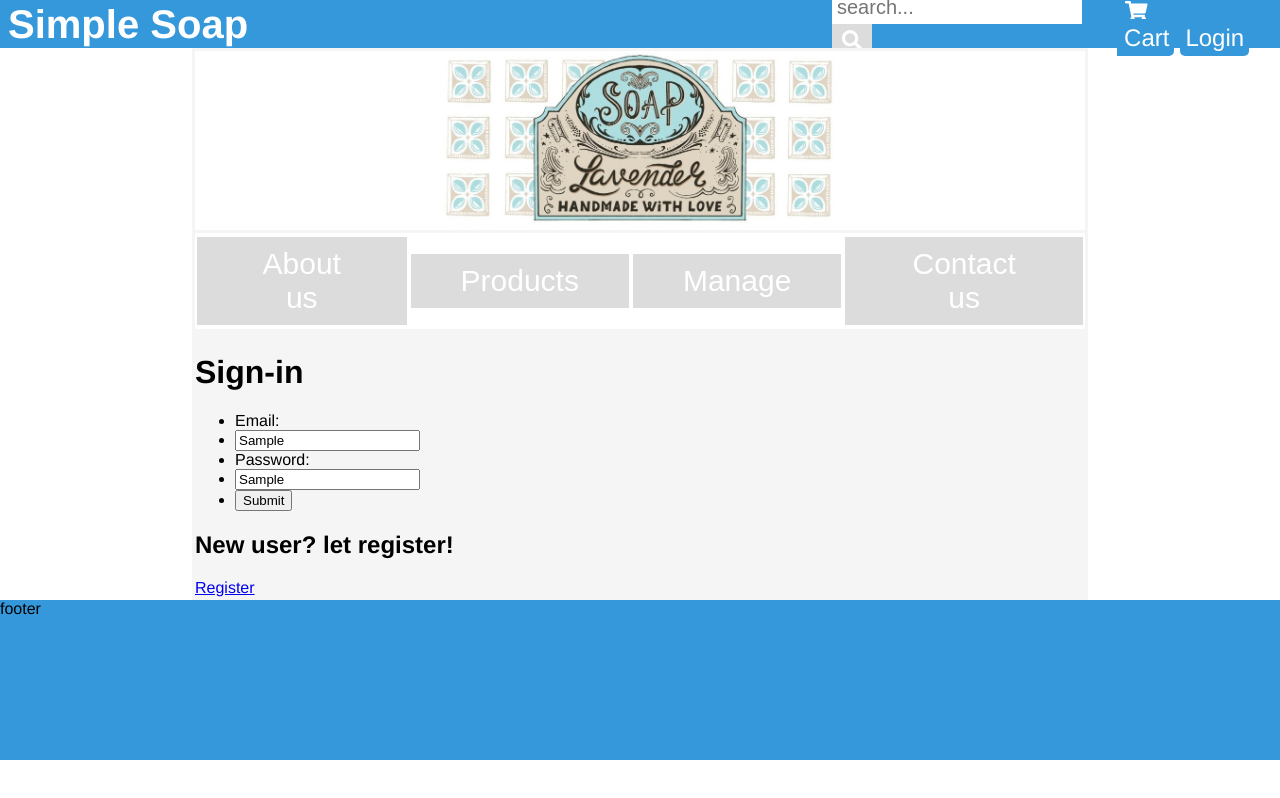
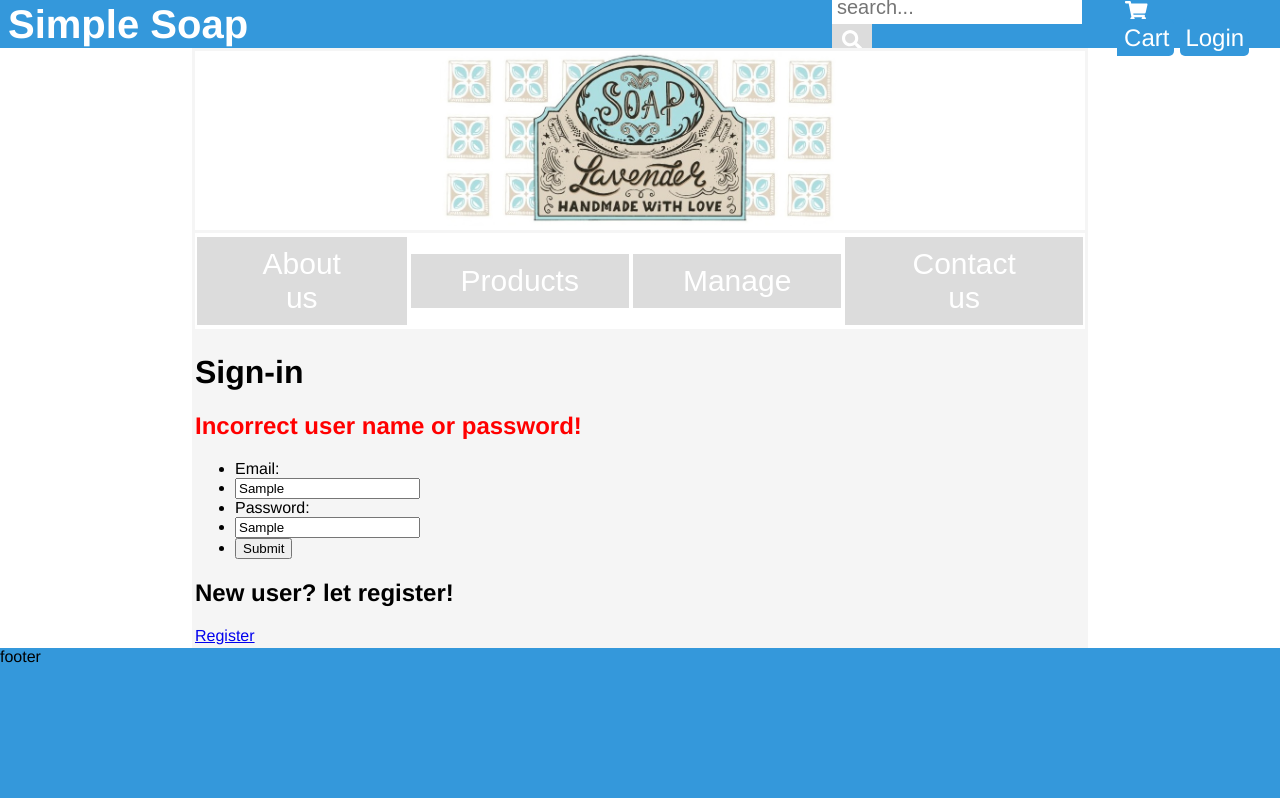
Before and after one commit to GaryChung34/e-commerce-soap, a React (Create React App) app in the folder frontend/: page /signIn in a window 1280 px wide. Both pictures are taken after typing "Sample", "Sample" into the empty fields and a click on the button "Submit". Shown: the top 798 px of the page. Built offline with nearby package versions, Linux system fonts and the light colour scheme; no server answers.

Commit message:
log in incorrect message.

```diff
--- a/frontend/src/feature/user/userSlice.js
+++ b/frontend/src/feature/user/userSlice.js
@@ -5,7 +5,8 @@ import axios from 'axios'
 
 const initialState = {
 	userSignin: null,
-	userRegister: null
+	userRegister: null,
+	signInWarn: false
 }
 
 export const fetchUserSignin = createAsyncThunk(
@@ -43,6 +44,10 @@ const UserSlice = createSlice({
 	extraReducers: {
 		[fetchUserSignin.fulfilled]: (state, action) => {
 			state.userSignin = action.payload
+			state.signInWarn = false
+		},
+		[fetchUserSignin.rejected]: (state, action) => {
+			state.signInWarn = true
 		},
 		[fetchRegister.fulfilled]: (state, action) => {
 			state.userRegister = action.payload
--- a/frontend/src/screens/signIn.js
+++ b/frontend/src/screens/signIn.js
@@ -7,7 +7,7 @@ import { Link } from 'react-router-dom'
 const SignIn = (props) => {
 	const [ user, setUser ] = useState('')
 	const [ password, setPassword ] = useState('')
-	const userSignin = useSelector(state => state.userSignin.userSignin)
+	const { userSignin, signInWarn } = useSelector(state => state.userSignin)
 	const dispatch = useDispatch()
 
 	const queryStr = props.location.search
@@ -33,12 +33,15 @@ const SignIn = (props) => {
 		if(userSignin) {
 			props.history.push(redirect)
 		}
-	}, [userSignin])
+	}, [userSignin, signInWarn])
 
 
 	return(
 		<div>
 			<h1>Sign-in </h1>
+			{signInWarn &&
+				<h2 style={{color: "red"}}>Incorrect user name or password!</h2>
+			}
 			<form onSubmit={handleSubmit}>
 				<ul>
 					<li>
```
